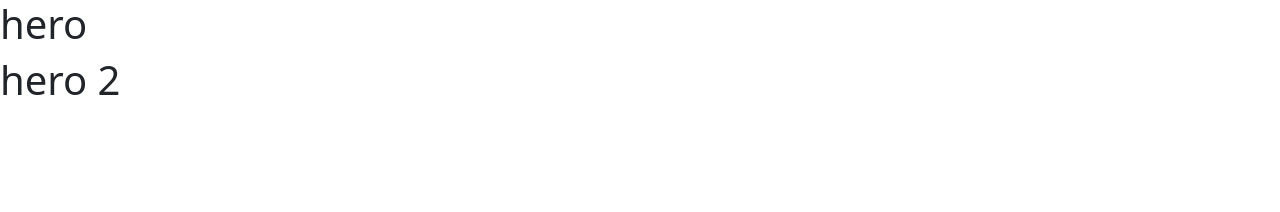
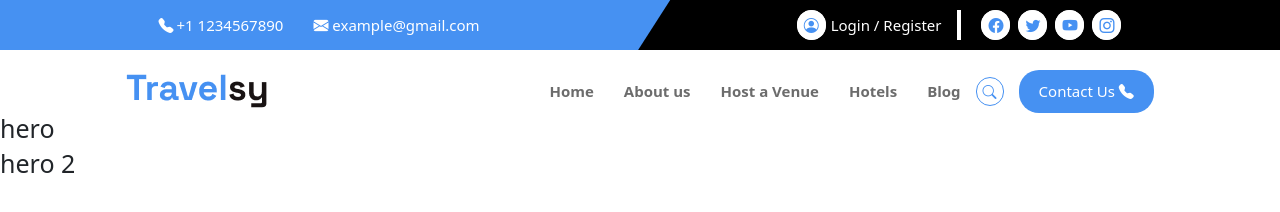
Before and after one commit to sajib-bd/travelsy, a website: page index.html in a window 1280 px wide. Drawn offline with nearby package versions, Linux system fonts and the light colour scheme.

Commit message:
navigation bar v1

```diff
--- a/index.html
+++ b/index.html
@@ -9,12 +9,99 @@
       rel="stylesheet"
       href="./node_modules/bootstrap/dist/css/bootstrap.css"
     />
+    <!-- bootstrap icon -->
+    <link
+      rel="stylesheet"
+      href="https://cdn.jsdelivr.net/npm/bootstrap-icons@1.11.3/font/bootstrap-icons.min.css"
+    />
     <!--  CSS File link  -->
     <link rel="stylesheet" href="./src/assets/css/style.css" />
   </head>
   <body>
     <!-- navigation -->
-    <header></header>
+    <header>
+      <div class="contact-section">
+        <div
+          class="number-email-section d-flex justify-content-center align-items-center"
+          style="gap: 30px"
+        >
+          <p>
+            <i class="bi bi-telephone-fill" style="margin-right: 3px"></i>+1
+            1234567890
+          </p>
+          <p>
+            <i spellcheck="margin-right: 3px" class="bi bi-envelope-fill"></i>
+            example@gmail.com
+          </p>
+        </div>
+        <div
+          class="login-social-section d-flex align-items-center justify-content-center"
+        >
+          <div>
+            <i class="bi bi-person-circle" style="margin-right: 5px"></i>
+          </div>
+          <div>
+            <a href="#">Login</a>
+            <span>/</span>
+            <a href="#">Register</a>
+          </div>
+          <div class="vertical-line"></div>
+          <div>
+            <ul
+              class="d-flex justify-content-evenly align-items-center"
+              style="gap: 8px"
+            >
+              <li>
+                <a href="#"><i class="bi bi-facebook"></i></a>
+              </li>
+              <li>
+                <a href="#"><i class="bi bi-twitter"></i></a>
+              </li>
+              <li>
+                <a href="#"><i class="bi bi-youtube"></i></a>
+              </li>
+              <li>
+                <a href="#"><i class="bi bi-instagram"></i></a>
+              </li>
+            </ul>
+          </div>
+        </div>
+      </div>
+      <div
+        class="nav-tab-section align-items-center"
+        style="display: flex; margin-top: 2rem; gap: 1rem"
+      >
+        <div class="logo mx-auto">
+          <img class="img-fluid" src="./src/assets/img/Travelsy.png" alt="" />
+        </div>
+        <div
+          class="nav-links-section d-flex align-items-center mx-auto"
+          style="margin-left: auto"
+        >
+          <div>
+            <ul
+              class="d-flex align-items-center"
+              style="gap: 3rem; color: #6c6c6c"
+            >
+              <li><a href="index.html">Home</a></li>
+              <li><a href="#">About us</a></li>
+              <li><a href="#">Host a Venue</a></li>
+              <li><a href="#">Hotels</a></li>
+              <li><a href="#">Blog</a></li>
+            </ul>
+          </div>
+          <div class="mx-4 search-button">
+            <i class="bi bi-search" style="font-size: 1.4rem"></i>
+          </div>
+          <div class="contact-us-btn">
+            <button>
+              Contact Us
+              <i class="bi bi-telephone-fill"></i>
+            </button>
+          </div>
+        </div>
+      </div>
+    </header>
 
     <!-- Hero Section -->
     <section class="hero">
--- a/src/assets/css/style.css
+++ b/src/assets/css/style.css
@@ -0,0 +1,103 @@
+/* common css starts */
+* {
+  margin: 0;
+  padding: 0;
+  box-sizing: border-box;
+}
+html {
+  font-size: 62.5%;
+}
+a {
+  text-decoration: none;
+  color: black;
+}
+ul,
+p {
+  margin-bottom: 0;
+}
+ul li {
+  list-style: none;
+}
+
+/* common css ends */
+
+/* navigation section starts */
+
+.contact-section {
+  background-color: #4691f2;
+  height: 5rem;
+  color: white;
+  font-size: 1.5rem;
+  display: grid;
+  grid-template-columns: auto auto;
+
+  align-items: center;
+}
+.contact-section a {
+  color: white;
+}
+.login-social-section {
+  width: 100%;
+  min-height: 5rem;
+  background-color: black;
+  clip-path: polygon(5% 0, 100% 0, 100% 100%, 0% 100%);
+  margin-left: auto;
+}
+.vertical-line {
+  border: 2px solid white;
+  height: 3rem;
+  margin-left: 16px;
+}
+.login-social-section i {
+  height: 5rem;
+  width: auto;
+  border: 1px solid white;
+  border-radius: 20px;
+  padding: 4px 6px;
+  color: #4691f2;
+  background-color: white;
+}
+
+.nav-tab-section {
+  font-size: 1.5rem;
+  color: #6c6c6c;
+  font-weight: bold;
+}
+.nav-tab-section a {
+  color: #6c6c6c;
+}
+.nav-tab-section ul li {
+  display: inline-block;
+  position: relative;
+}
+.nav-tab-section ul li:hover:before {
+  content: "";
+  position: absolute;
+  top: 20px;
+  background: #4691f2;
+  width: 10px;
+  height: 10px;
+  border-radius: 100%;
+  left: calc(50% - 5px);
+}
+.nav-tab-section ul li a:hover {
+  color: #4691f2;
+}
+
+.search-button {
+  border: 1px solid #4691f2;
+  border-radius: 20px;
+  padding: 2px 6px;
+}
+.search-button i {
+  color: #4691f2;
+}
+.contact-us-btn button {
+  background-color: #4691f2;
+  color: white;
+  padding: 10px 20px;
+  border-radius: 20px;
+  border: none;
+  font-weight: 500;
+}
+/* navigation section ends */
```
Also changed, not shown: src/assets/img/Travelsy.png (added).
